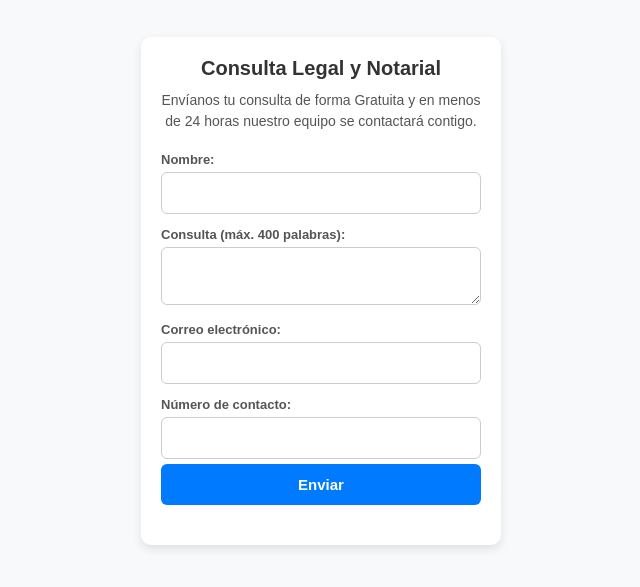
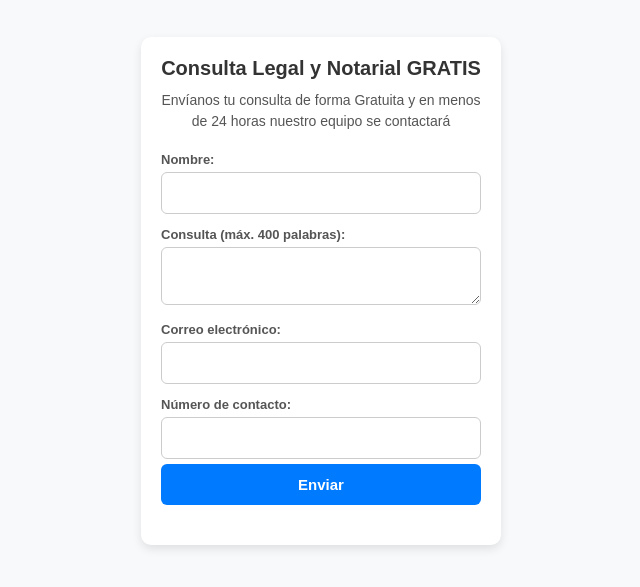
Before and after one commit to Tu-consulta-Legal/Tu-consulta-Legal, a plain HTML site: page index.html in a window 1280 px wide. Shown: the part 109-696 px from the top of the page, without its empty margins (319-959 px from the left). Drawn offline with Linux system fonts and the light colour scheme.

Commit message:
Update index.html

```diff
--- a/index.html
+++ b/index.html
@@ -18,8 +18,8 @@
 <body>
 
     <form id="consultaForm">
-        <h2>Consulta Legal y Notarial</h2>
-        <p>Envíanos tu consulta de forma Gratuita y en menos de 24 horas nuestro equipo se contactará contigo.</p>
+        <h2>Consulta Legal y Notarial GRATIS</h2>
+        <p>Envíanos tu consulta de forma Gratuita y en menos de 24 horas nuestro equipo se contactará</p>
 
         <label for="nombre">Nombre:</label>
         <input type="text" id="nombre" name="nombre" required>
```
